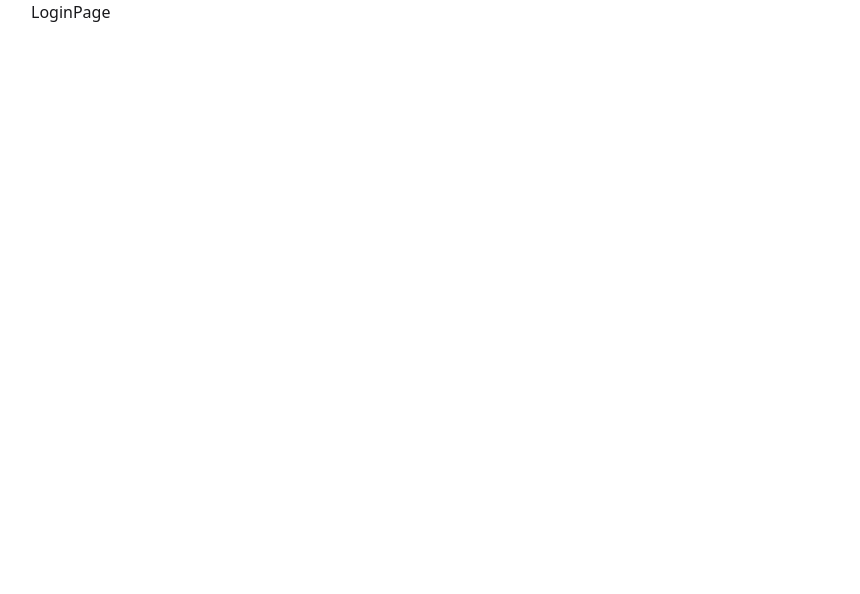
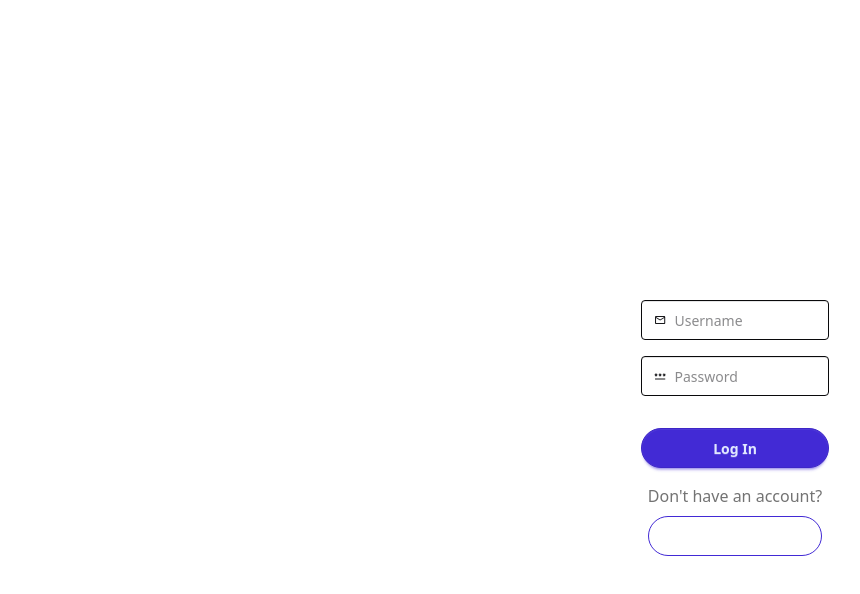
Before and after one commit to AlantheG21/TwitterClone, a React app in the folder frontend/: page /login in a window 1280 px wide. Shown: the top 594 px of the page, without its empty margins (33-893 px from the left). Built offline with nearby package versions, Linux system fonts and the light colour scheme; the HTML template or start-up script is replaced by a standard one.

Commit message:
Created LogIn page

```diff
--- a/frontend/src/pages/auth/login/LoginPage.jsx
+++ b/frontend/src/pages/auth/login/LoginPage.jsx
@@ -1,6 +1,70 @@
+import XSvg from '../../../components/svgs/X'
+import { Link } from 'react-router-dom'
+
+import { MdOutlineMail } from "react-icons/md";
+import { MdPassword } from "react-icons/md";
+import { useState } from 'react';
+
 const LoginPage = () => {
+  const [formData, setFormData] = useState({
+    username: "",
+    password: "",
+  });
+
+  const handleSubmit = (e) => {
+    e.preventDefault();
+    console.log(formData);
+  };
+
+  const handleInput = (e) => {
+    setFormData({ ...formData, [e.target.name]: e.target.value });
+  };
+
+  const isError = false;
+
   return (
-    <div>LoginPage</div>
+    <div className='max-w-screen-xl mx-auto flex h-screen px-10'>
+      <div className="flex-1 hidden lg:flex items-center justify-center">
+        <XSvg className='fill-white w-3xs' />
+      </div>
+      <div className='flex-1 flex flex-col justify-center items-center'>
+        <form className='flex flex-col gap-4 lg:w-3/4 items-center justify-center' onSubmit={handleSubmit}>
+          <XSvg className='w-24 lg:hidden fill-white' />
+          <h1 className='text-white font-extrabold text-4xl'>Log In</h1>
+          <label className='input input-neutral'>
+            <MdOutlineMail />
+            <input
+              className='grow'
+              type='text'
+              name='username'
+              placeholder='Username'
+              value={formData.username}
+              onChange={handleInput}
+            />
+          </label>
+          <label className='input input-neutral'>
+            <MdPassword />
+            <input
+              className='grow'
+              type='password'
+              name='password'
+              placeholder='Password'
+              value={formData.password}
+              onChange={handleInput}
+            />
+          </label>
+          <button className='btn btn-primary w-full rounded-full mt-4'>Log In</button>
+          {isError && <p className='text-red-500'>Invalid username or password</p>}
+        </form>
+        <div>
+          <p className='text-neutral-500 mt-4'>Don't have an account?</p>
+          <Link to="/signup">
+            <button className='btn btn-primary text-white btn-outline w-full rounded-full mt-2'>Sign Up</button>
+          </Link>
+        </div>
+      </div>
+
+    </div>
   )
 }
 
```
